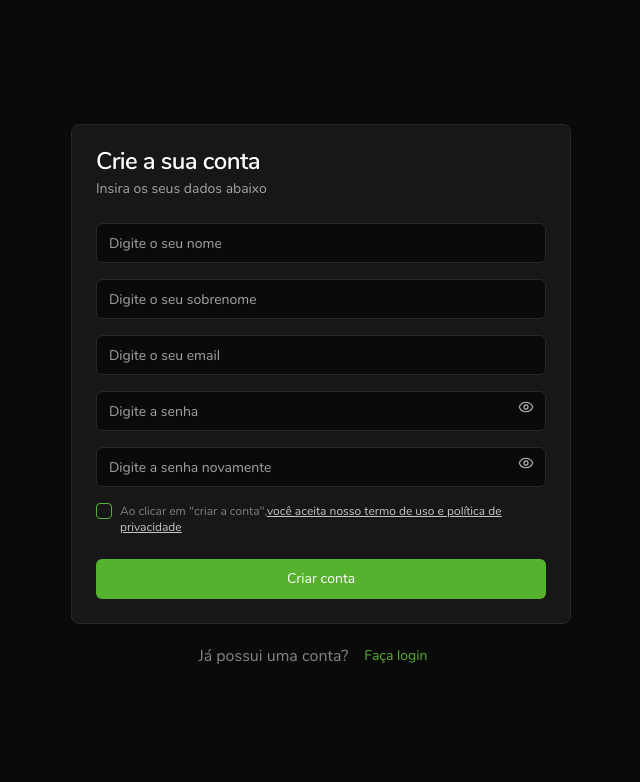
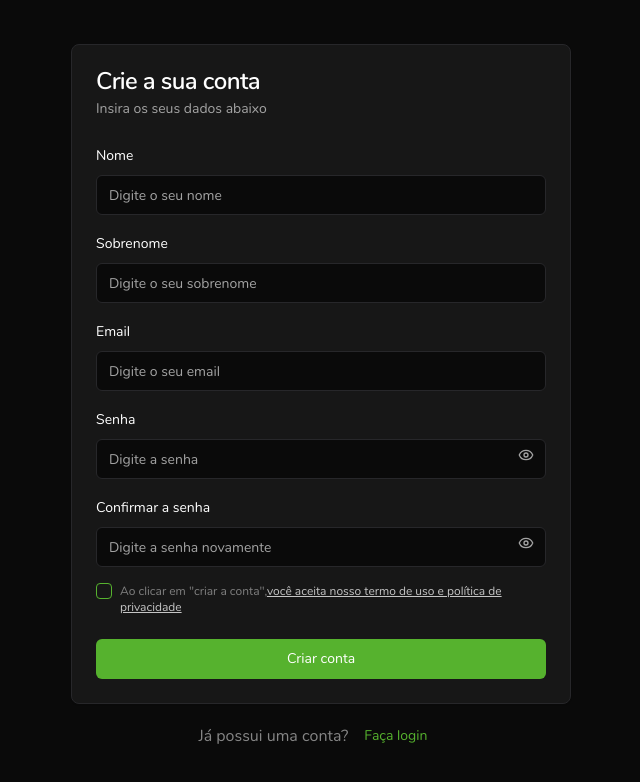
Before and after one commit to Lianoisaac/fintrack, a React (Vite) app: page /signup in a window 1280 px wide. Shown: the top 782 px of the page, without its empty margins (319-959 px from the left). Built offline with nearby package versions, Linux system fonts and the light colour scheme.

Commit message:
feat: add validation to sign up form

```diff
--- a/package.json
+++ b/package.json
@@ -10,16 +10,20 @@
     "preview": "vite preview"
   },
   "dependencies": {
+    "@hookform/resolvers": "^5.2.2",
     "@radix-ui/react-checkbox": "^1.3.3",
+    "@radix-ui/react-label": "^2.1.8",
     "@radix-ui/react-slot": "^1.2.4",
     "class-variance-authority": "^0.7.1",
     "clsx": "^2.1.1",
     "lucide-react": "^0.555.0",
     "react": "^18.3.1",
     "react-dom": "^18.3.1",
+    "react-hook-form": "^7.67.0",
     "react-router": "^7.1.1",
     "tailwind-merge": "^3.4.0",
-    "tailwindcss-animate": "^1.0.7"
+    "tailwindcss-animate": "^1.0.7",
+    "zod": "^3.25.76"
   },
   "devDependencies": {
     "@eslint/js": "^9.17.0",
--- a/src/components/password-input.jsx
+++ b/src/components/password-input.jsx
@@ -1,14 +1,17 @@
 import { EyeIcon, EyeOffIcon } from 'lucide-react'
 import { Button } from './ui/button'
 import { Input } from './ui/input'
-import { useState } from 'react'
+import { forwardRef, useState } from 'react'
 
-const PasswordInput = ({ placeholder = 'Digite a sua senha' }) => {
+const PasswordInput = forwardRef(
+  ({ placeholder = 'Digite a sua senha', ...props }, ref) => {
     const [passwordIsVisible, setPasswordIsVisible] = useState(false)
     return (
       <div className="relative">
         <Input
           type={passwordIsVisible ? 'text' : 'password'}
+          ref={ref}
+          {...props}
           placeholder={placeholder}
         />
         <Button
@@ -21,5 +24,8 @@
       </div>
     )
   }
+)
+
+PasswordInput.displayName = 'PasswordInput'
 
 export default PasswordInput
--- /dev/null
+++ b/src/components/ui/form.jsx
@@ -0,0 +1,137 @@
+import * as React from "react"
+import { Slot } from "@radix-ui/react-slot"
+import { Controller, FormProvider, useFormContext } from "react-hook-form";
+
+import { cn } from "@/lib/utils"
+import { Label } from "@/components/ui/label"
+
+const Form = FormProvider
+
+const FormFieldContext = React.createContext(null)
+
+const FormField = (
+  {
+    ...props
+  }
+) => {
+  return (
+    <FormFieldContext.Provider value={{ name: props.name }}>
+      <Controller {...props} />
+    </FormFieldContext.Provider>
+  );
+}
+
+const useFormField = () => {
+  const fieldContext = React.useContext(FormFieldContext)
+  const itemContext = React.useContext(FormItemContext)
+  const { getFieldState, formState } = useFormContext()
+
+  if (!fieldContext) {
+    throw new Error("useFormField should be used within <FormField>")
+  }
+
+  if (!itemContext) {
+    throw new Error("useFormField should be used within <FormItem>")
+  }
+
+  const fieldState = getFieldState(fieldContext.name, formState)
+
+  const { id } = itemContext
+
+  return {
+    id,
+    name: fieldContext.name,
+    formItemId: `${id}-form-item`,
+    formDescriptionId: `${id}-form-item-description`,
+    formMessageId: `${id}-form-item-message`,
+    ...fieldState,
+  }
+}
+
+const FormItemContext = React.createContext(null)
+
+const FormItem = React.forwardRef(({ className, ...props }, ref) => {
+  const id = React.useId()
+
+  return (
+    <FormItemContext.Provider value={{ id }}>
+      <div ref={ref} className={cn("space-y-2", className)} {...props} />
+    </FormItemContext.Provider>
+  );
+})
+FormItem.displayName = "FormItem"
+
+const FormLabel = React.forwardRef(({ className, ...props }, ref) => {
+  const { error, formItemId } = useFormField()
+
+  return (
+    <Label
+      ref={ref}
+      className={cn(error && "text-destructive", className)}
+      htmlFor={formItemId}
+      {...props} />
+  );
+})
+FormLabel.displayName = "FormLabel"
+
+const FormControl = React.forwardRef(({ ...props }, ref) => {
+  const { error, formItemId, formDescriptionId, formMessageId } = useFormField()
+
+  return (
+    <Slot
+      ref={ref}
+      id={formItemId}
+      aria-describedby={
+        !error
+          ? `${formDescriptionId}`
+          : `${formDescriptionId} ${formMessageId}`
+      }
+      aria-invalid={!!error}
+      {...props} />
+  );
+})
+FormControl.displayName = "FormControl"
+
+const FormDescription = React.forwardRef(({ className, ...props }, ref) => {
+  const { formDescriptionId } = useFormField()
+
+  return (
+    <p
+      ref={ref}
+      id={formDescriptionId}
+      className={cn("text-sm text-muted-foreground", className)}
+      {...props} />
+  );
+})
+FormDescription.displayName = "FormDescription"
+
+const FormMessage = React.forwardRef(({ className, children, ...props }, ref) => {
+  const { error, formMessageId } = useFormField()
+  const body = error ? String(error?.message ?? "") : children
+
+  if (!body) {
+    return null
+  }
+
+  return (
+    <p
+      ref={ref}
+      id={formMessageId}
+      className={cn("text-sm font-medium text-destructive", className)}
+      {...props}>
+      {body}
+    </p>
+  );
+})
+FormMessage.displayName = "FormMessage"
+
+export {
+  useFormField,
+  Form,
+  FormItem,
+  FormLabel,
+  FormControl,
+  FormDescription,
+  FormMessage,
+  FormField,
+}
--- /dev/null
+++ b/src/components/ui/label.jsx
@@ -0,0 +1,18 @@
+"use client"
+
+import * as React from "react"
+import * as LabelPrimitive from "@radix-ui/react-label"
+import { cva } from "class-variance-authority";
+
+import { cn } from "@/lib/utils"
+
+const labelVariants = cva(
+  "text-sm font-medium leading-none peer-disabled:cursor-not-allowed peer-disabled:opacity-70"
+)
+
+const Label = React.forwardRef(({ className, ...props }, ref) => (
+  <LabelPrimitive.Root ref={ref} className={cn(labelVariants(), className)} {...props} />
+))
+Label.displayName = LabelPrimitive.Root.displayName
+
+export { Label }
--- a/src/pages/signup.jsx
+++ b/src/pages/signup.jsx
@@ -11,41 +11,181 @@
 import { Checkbox } from '@/components/ui/checkbox'
 import { Input } from '@/components/ui/input'
 import { Link } from 'react-router'
+import { z } from 'zod'
+import { useForm } from 'react-hook-form'
+import { zodResolver } from '@hookform/resolvers/zod'
+import {
+  Form,
+  FormControl,
+  FormField,
+  FormItem,
+  FormLabel,
+  FormMessage,
+} from '@/components/ui/form'
+
+const signupSchema = z.object({
+  firstName: z.string().trim().min(1, {
+    message: 'O nome é obrigatório',
+  }),
+  lastName: z.string().trim().min(1, {
+    message: 'O sobrenome é obrigatório',
+  }),
+  email: z
+    .string()
+    .email({
+      message: 'Email inválido',
+    })
+    .trim()
+    .min(1, {
+      message: 'O email é obrigatório',
+    }),
+  password: z.string().trim().min(6, {
+    message: 'A senha deve ter no mínimo 6 caracteres',
+  }),
+  passwordConfirmation: z.string().trim().min(6, {
+    message: 'A confirmação de senha deve ter no mínimo 6 caracteres',
+  }),
+  terms: z.boolean().refine((val) => val === true, {
+    message: 'Você deve aceitar os termos de uso e política de privacidade',
+  }),
+})
 
 const SignupPage = () => {
+  const methods = useForm({
+    resolver: zodResolver(signupSchema),
+    defaultValues: {
+      firstName: '',
+      lastName: '',
+      email: '',
+      password: '',
+      passwordConfirmation: '',
+      terms: false,
+    },
+  })
+
+  const handleSubmit = (data) => {
+    console.log(data)
+  }
   return (
     <div className="flex h-screen w-screen flex-col items-center justify-center gap-3">
+      <Form {...methods}>
+        <form onSubmit={methods.handleSubmit(handleSubmit)}>
           <Card className="w-[500px]">
             <CardHeader>
               <CardTitle>Crie a sua conta</CardTitle>
               <CardDescription>Insira os seus dados abaixo</CardDescription>
             </CardHeader>
             <CardContent className="space-y-4">
-          <Input placeholder="Digite o seu nome" />
-          <Input placeholder="Digite o seu sobrenome" />
-          <Input placeholder="Digite o seu email" />
-          <PasswordInput placeholder="Digite a senha" />
-          <PasswordInput placeholder="Digite a senha novamente" />
+              <FormField
+                control={methods.control}
+                name="firstName"
+                render={({ field }) => (
+                  <FormItem>
+                    <FormLabel>Nome</FormLabel>
+                    <FormControl>
+                      <Input placeholder="Digite o seu nome" {...field} />
+                    </FormControl>
+                    <FormMessage />
+                  </FormItem>
+                )}
+              />
 
+              <FormField
+                control={methods.control}
+                name="lastName"
+                render={({ field }) => (
+                  <FormItem>
+                    <FormLabel>Sobrenome</FormLabel>
+                    <FormControl>
+                      <Input placeholder="Digite o seu sobrenome" {...field} />
+                    </FormControl>
+                    <FormMessage />
+                  </FormItem>
+                )}
+              />
+
+              <FormField
+                control={methods.control}
+                name="email"
+                render={({ field }) => (
+                  <FormItem>
+                    <FormLabel>Email</FormLabel>
+                    <FormControl>
+                      <Input placeholder="Digite o seu email" {...field} />
+                    </FormControl>
+                    <FormMessage />
+                  </FormItem>
+                )}
+              />
+
+              <FormField
+                control={methods.control}
+                name="password"
+                render={({ field }) => (
+                  <FormItem>
+                    <FormLabel>Senha</FormLabel>
+                    <FormControl>
+                      <PasswordInput placeholder="Digite a senha" {...field} />
+                    </FormControl>
+                    <FormMessage />
+                  </FormItem>
+                )}
+              />
+
+              <FormField
+                control={methods.control}
+                name="passwordConfirmation"
+                render={({ field }) => (
+                  <FormItem>
+                    <FormLabel>Confirmar a senha</FormLabel>
+                    <FormControl>
+                      <PasswordInput
+                        placeholder="Digite a senha novamente"
+                        {...field}
+                      />
+                    </FormControl>
+                    <FormMessage />
+                  </FormItem>
+                )}
+              />
+
+              <FormField
+                control={methods.control}
+                name="terms"
+                render={({ field }) => (
+                  <FormItem>
                     <div className="items-top flex space-x-2">
-            <Checkbox id="terms1" />
+                      <FormControl>
+                        <Checkbox
+                          id="terms1"
+                          checked={field.value}
+                          onCheckedChange={field.onChange}
+                        />
+                      </FormControl>
                       <div className="grid gap-1 leading-none">
                         <label
-                htmlFor="terms"
+                          htmlFor="terms1"
                           className="text-xs text-muted-foreground opacity-75"
                         >
                           Ao clicar em "criar a conta",
                           <a href="#" className="text-white underline">
-                  você aceita nosso termo de uso e política de privacidade
+                            você aceita nosso termo de uso e política de
+                            privacidade
                           </a>
                         </label>
                       </div>
                     </div>
+                    <FormMessage />
+                  </FormItem>
+                )}
+              />
             </CardContent>
             <CardFooter>
               <Button className="w-full">Criar conta</Button>
             </CardFooter>
           </Card>
+        </form>
+      </Form>
       <div className="flex items-center justify-center">
         <p className="text-center opacity-50">Já possui uma conta?</p>
         <Button variant="link" asChild>
```
Also changed, not shown: 1 other file (tests, documents, lock files or other folders). Lines whose indentation alone changed are shown as unchanged.
